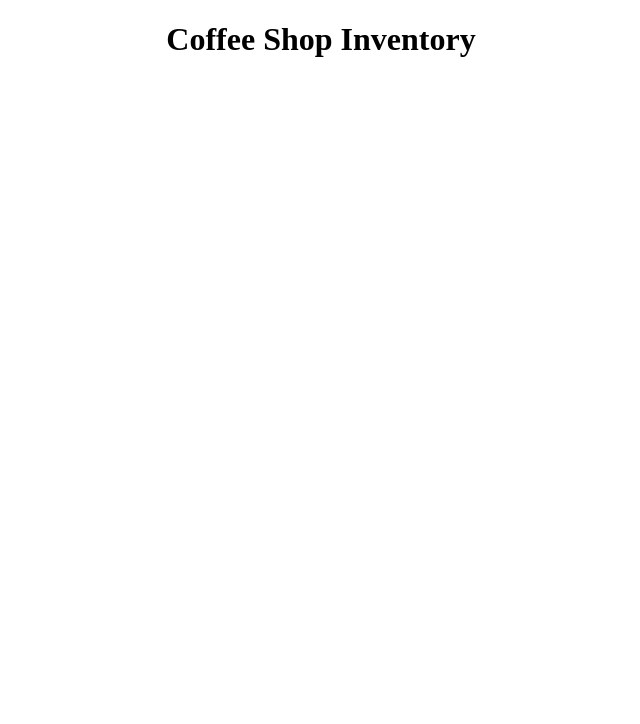
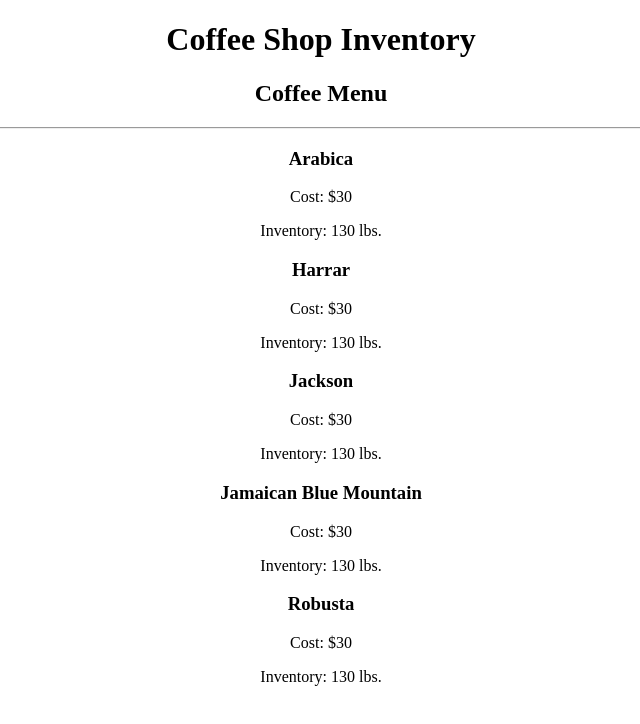
Before and after one commit to elijahchurch/Coffee-Shop-Inventory, a React (Create React App) app: page / in a window 1280 px wide. Shown: the top 724 px of the page, without its empty margins (319-959 px from the left). Built offline with nearby package versions, Linux system fonts and the light colour scheme.

Commit message:
Create CoffeeMenu and Coffee components and confirm initially seeded coffee list displays on screen

```diff
--- a/src/components/App.js
+++ b/src/components/App.js
@@ -1,10 +1,12 @@
 import React from "react";
 import Header from "./Header"
+import InventoryControl from "./InventoryControl";
 
 function App() {
   return (
     <React.Fragment>
       <Header/>
+      <InventoryControl/>
     </React.Fragment>
   );
 }
--- /dev/null
+++ b/src/components/Coffee.js
@@ -0,0 +1,22 @@
+import PropTypes from "prop-types";
+
+function Coffee(props){
+    return(
+        <div>
+            <h3>{props.name}</h3>
+            <p>Cost: ${props.cost}</p>
+            <p>Inventory: {props.inventory} lbs.</p>
+        </div>
+    )
+}
+
+Coffee.propTypes ={
+    name: PropTypes.string,
+    origin: PropTypes.string,
+    roast: PropTypes.string,
+    cost: PropTypes.number,
+    inventory: PropTypes.string,
+    id: PropTypes.string
+}
+
+export default Coffee;
--- /dev/null
+++ b/src/components/CoffeeMenu.js
@@ -0,0 +1,26 @@
+import React from "react";
+import Coffee from "./Coffee"
+import PropTypes from "prop-types"
+
+function CoffeeMenu(props){
+    return(
+        <React.Fragment>
+            {props.coffeeList.map((coffee) =>
+                <Coffee
+                    name={coffee.name}
+                    origin={coffee.name}
+                    roast={coffee.roast}
+                    cost={coffee.cost}
+                    inventory={coffee.inventory}
+                    id={coffee.id}
+                    key={coffee.id} />
+            )}
+        </React.Fragment>
+    );
+}
+
+CoffeeMenu.PropTypes={
+    coffeeList: PropTypes.array
+}
+
+export default CoffeeMenu;
--- a/src/components/InventoryControl.js
+++ b/src/components/InventoryControl.js
@@ -1,44 +1,50 @@
 import React from "react";
+import CoffeeMenu from "./CoffeeMenu";
 
 class InventoryControl extends React.Component{
     constructor(props){
         super(props);
         this.state = {
-            CoffeeList: [
+            coffeeList: [
                 {
                     name: "Arabica",
                     origin: "Brazil",
                     roast: "Medium",
                     cost: 30,
-                    inventory: 130
+                    inventory: 130,
+                    id: "initial1"
                 },
                 {
                     name: "Harrar",
                     origin: "Ethiopia",
                     roast: "Light",
                     cost: 30,
-                    inventory: 130
+                    inventory: 130,
+                    id: "initial2"
                 },
                 {
                     name: "Jackson",
                     origin: "Rwanda",
                     roast: "Dark",
                     cost: 30,
-                    inventory: 130
+                    inventory: 130,
+                    id: "initial3"
                 },
                 {
                     name: "Jamaican Blue Mountain",
                     origin: "Jamaica",
                     roast: "Dark",
                     cost: 30,
-                    inventory: 130
+                    inventory: 130,
+                    id: "initial4"
                 },
                 {
                     name: "Robusta",
                     origin: "Indonesia",
                     roast: "Light",
                     cost: 30,
-                    inventory: 130
+                    inventory: 130,
+                    id: "initial5"
                 }
             ]
 
@@ -48,7 +54,11 @@ class InventoryControl extends React.Component{
 
     render(){
         return(
-            CoffeeMenu
+            <React.Fragment>
+                <h2>Coffee Menu</h2>
+                <hr/>
+                <CoffeeMenu coffeeList = {this.state.coffeeList}/>
+            </React.Fragment>
         );
     }
 }
```
